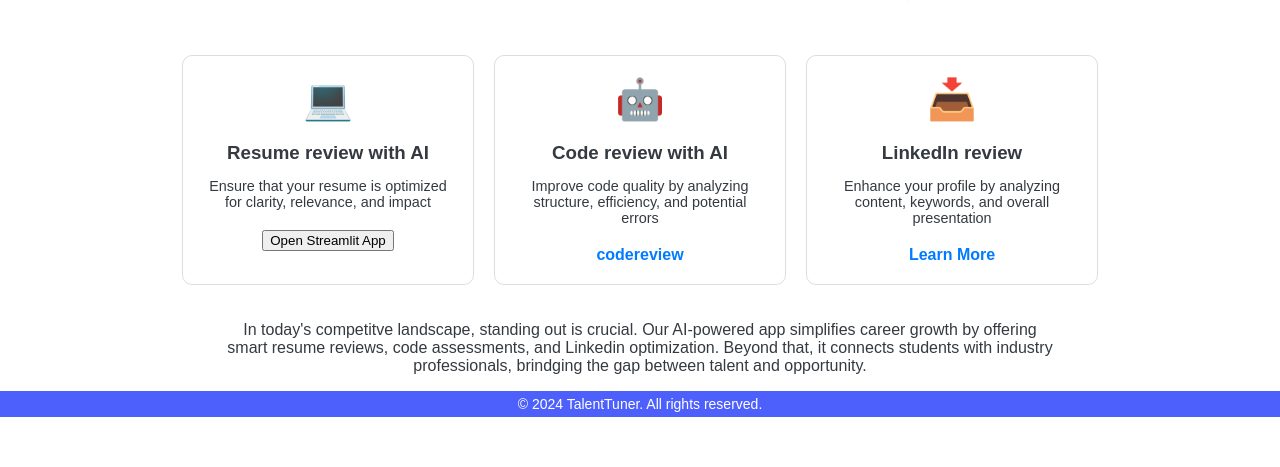
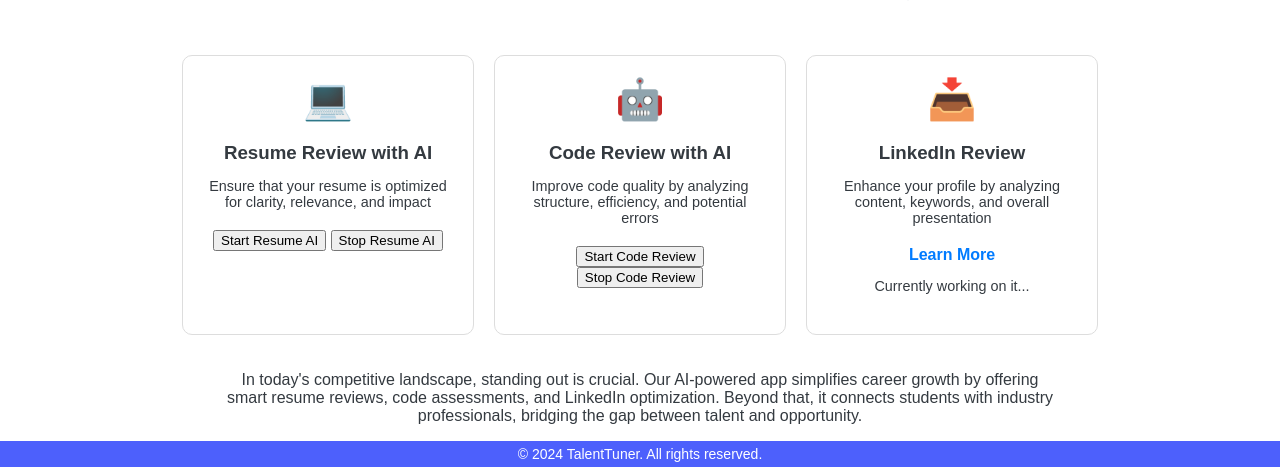
Before and after one commit to KevalParmar75/summit-slayer, a Flask app: page / in a window 1280 px wide. Shown: the part 617-1084 px from the top of the page. Before the commit the page ends 1034 px from the top, so only its background shows below. Run offline with Flask 3, Linux system fonts and the light colour scheme.

Commit message:
Update index.html

```diff
--- a/templates/index.html
+++ b/templates/index.html
@@ -6,24 +6,29 @@
     <meta name="viewport" content="width=device-width, initial-scale=1.0">
     <title>TalentTuner</title>
     <link rel="stylesheet" href="{{ url_for('static', filename='css/style.css') }}">
-    <script src="{{ url_for('static', filename='js/script.js') }}"></script>
+<!--    <script src="{{ url_for('static', filename='js/script.js') }}"></script>-->
+
     <script>
-        function startStreamlit() {
-  fetch('/start_streamlit')
-    .then(response => response.json())
-    .then(data => {
-      if (data.status === 'Streamlit app started') {
-        // Check if window already exists
-        const existingWindow = window.open('', '_blank');
-        if (existingWindow && !existingWindow.closed) {
-          existingWindow.location.href = 'http://localhost:8501';
-        } else {
-          window.open('http://localhost:8501', '_blank');
+        function startStreamlit(module) {
+            fetch(`/start_streamlit/${module}`)
+        .then(response => response.json())
+        .then(data => {
+            if (data.status.includes('started')) {
+                window.open('http://localhost:8501', '_blank');
+            } else {
+                console.log('Module is already running:', data.status);
+            }
+        })
+        .catch(error => console.error('Error:', error));
         }
-      }
-    });
-}
-        // Copy email to clipboard function
+
+        function stopStreamlit(module) {
+            fetch(`/stop_streamlit/${module}`)
+                .then(response => response.json())
+                .then(data => alert(data.status))
+                .catch(error => console.error('Error:', error));
+        }
+
         function copyToClipboard(text) {
             const dummy = document.createElement('textarea');
             document.body.appendChild(dummy);
@@ -33,7 +38,6 @@
             document.body.removeChild(dummy);
             alert('Email copied to clipboard: ' + text);
         }
-
     </script>
 </head>
 
@@ -56,7 +60,6 @@
         </div>
     </nav>
 
-
     <!-- Main Content Section -->
     <section class="bg-light pt-5 text-center">
         <div class="container">
@@ -78,38 +81,38 @@
             <!-- Feature Cards Section -->
             <div class="features-container">
                 <div class="feature-card">
-                    <div class="icon">&#x1F4BB;</div> <!-- Example icon -->
-                    <h3>Resume review with AI</h3>
+                    <div class="icon">&#x1F4BB;</div>
+                    <h3>Resume Review with AI</h3>
                     <p>Ensure that your resume is optimized for clarity, relevance, and impact</p>
-                    <button onclick="startStreamlit()">Open Streamlit App</button>
-                    <!-- <iframe id="streamlit-frame" src="http://localhost:8501" width="100%" height="800px" -->
-                        <!-- style="display:none;"></iframe> -->
-                    <!-- <a href="login.html">Learn More</a> -->
-
+                    <button onclick="startStreamlit('resumereview')">Start Resume AI</button>
+                    <button onclick="stopStreamlit('resumereview')">Stop Resume AI</button>
                 </div>
 
                 <div class="feature-card">
-                    <div class="icon">&#x1F916;</div> <!-- Example icon -->
-                    <h3>Code review with AI</h3>
+                    <div class="icon">&#x1F916;</div>
+                    <h3>Code Review with AI</h3>
                     <p>Improve code quality by analyzing structure, efficiency, and potential errors</p>
-                    <a href="login.html">codereview</a>
+                    <button onclick="startStreamlit('codereview')">Start Code Review</button>
+                    <button onclick="stopStreamlit('codereview')">Stop Code Review</button>
                 </div>
+
                 <div class="feature-card">
-                    <div class="icon">&#x1F4E5;</div> <!-- Example icon -->
-                    <h3>LinkedIn review</h3>
+                    <div class="icon">&#x1F4E5;</div>
+                    <h3>LinkedIn Review</h3>
                     <p>Enhance your profile by analyzing content, keywords, and overall presentation</p>
                     <a href="login.html">Learn More</a>
+                    <p>Currently working on it...</p>
                 </div>
             </div>
         </div>
+
         <!-- Centered Text Content -->
         <div class="row content-center">
-            <p>In today's competitve landscape, standing out is crucial. Our AI-powered app simplifies career growth by
-                offering smart resume reviews, code assessments, and Linkedin optimization.
-                Beyond that, it connects students with industry professionals, brindging the gap between talent
+            <p>In today's competitive landscape, standing out is crucial. Our AI-powered app simplifies career growth by
+                offering smart resume reviews, code assessments, and LinkedIn optimization.
+                Beyond that, it connects students with industry professionals, bridging the gap between talent
                 and opportunity.</p>
         </div>
-
     </section>
 
     <!-- Footer Section -->
```
